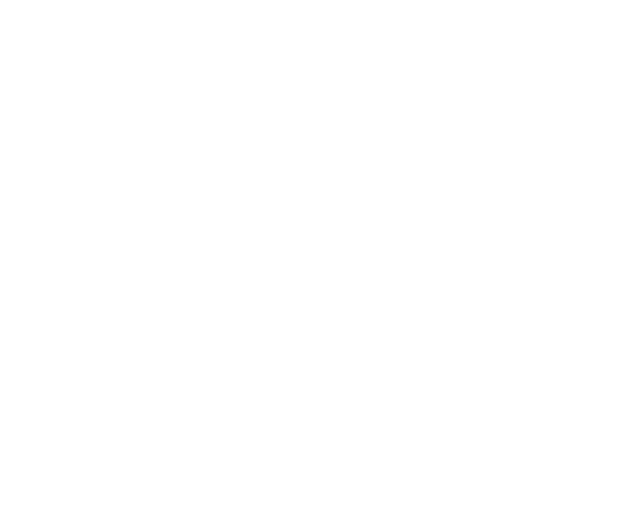
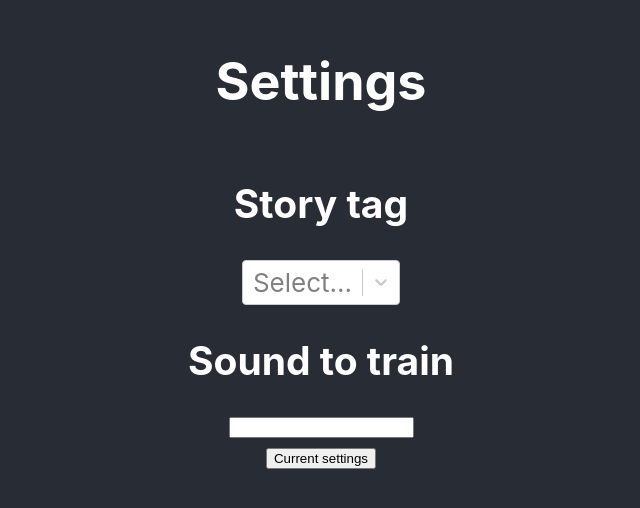
Before and after one commit to root-kawaii/AUTISTA, a React (Create React App) app in the folder client/: page /test in a window 1280 px wide. Before the commit this address had no page. Shown: the part 158-666 px from the top of the page, without its empty margins (319-959 px from the left). Built offline with nearby package versions, Linux system fonts and the light colour scheme; what mic-recorder-to-mp3 would draw is missing.

Commit message:
Settings page and small modifications

```diff
--- a/client/package.json
+++ b/client/package.json
@@ -19,6 +19,7 @@
     "react-router-dom": "^6.4.3",
     "react-s3": "^1.3.1",
     "react-scripts": "5.0.1",
+    "react-select": "^5.7.0",
     "web-vitals": "^2.1.4"
   },
   "scripts": {
--- a/client/src/App.js
+++ b/client/src/App.js
@@ -1,14 +1,17 @@
 // Importing modules
 import React, { useState, useEffect, useCallback } from "react";
 import "./App.css";
-import AudioPlayer from "./AudioPlayer";
-import AudioRecorder from "./AudioRecorder";
+import AudioPlayer from "./AudioUtilities/AudioPlayer";
+import AudioRecorder from "./AudioUtilities/AudioRecorder";
+import TTS from "./AudioUtilities/TextToSpeech"
 import {BrowserRouter as Router, Route, Routes} from "react-router-dom";
 import Home from "./pages/Home";
 import LoginPage from "./pages/LoginPage";
 import JoinSession from "./pages/JoinSession";
 import CreateSession from "./pages/CreateSession";
 import TutorMeeting from "./pages/TutorMeeting";
+import TextToSpeech from "./AudioUtilities/TextToSpeech";
+import Settings from "./pages/Settings";
 
 function App() {
 
@@ -35,6 +38,10 @@ function App() {
                       <Route path="/join" element={<JoinSession />} />
                       <Route path="/create" element={<CreateSession />} />
                       <Route path="/tutorMeeting/:sessionCode" element={<TutorMeeting />} />
+
+                       {/*<Route path="/test" element={<TextToSpeech banana />} />*/}
+                      <Route path="/test" element={<Settings/>} />
+
                   </Routes>
               </div>
           </div>
--- a/client/src/AudioPlayer.js
+++ b/client/src/AudioUtilities/AudioPlayer.js
@@ -1,7 +1,11 @@
 import React, { useState, useEffect } from "react";
+import textToSpeech from "./TextToSpeech";
+import TTS from "./TextToSpeech";
 
 const currentBaseUrl = "https://aui20222.s3.eu-central-1.amazonaws.com/";
 const currentAudioName = "audioBanana.aac";
+
+const text = "banana"
 
 const useAudio = url => {
   const [audio] = useState(new Audio(url));
@@ -11,6 +15,7 @@ const useAudio = url => {
 
   useEffect(() => {
       playing ? audio.play() : audio.pause();
+      // TTS(text);
     },
     [playing]
   );
@@ -21,6 +26,9 @@ const useAudio = url => {
       audio.removeEventListener('ended', () => setPlaying(false));
     };
   }, []);
+
+
+
 
   return [playing, toggle];
 };
--- /dev/null
+++ b/client/src/AudioUtilities/TextToSpeech.js
@@ -0,0 +1,10 @@
+import React, { useEffect } from "react"
+
+
+const TTS = text => {
+  const msg = new SpeechSynthesisUtterance()
+  msg.text = text
+  window.speechSynthesis.speak(msg)
+}
+
+export default TTS;
--- a/client/src/pages/Home.js
+++ b/client/src/pages/Home.js
@@ -1,7 +1,7 @@
 import React, {useEffect, useState} from "react";
 import "./Home.css";
-import AudioPlayer from "../AudioPlayer"
-import AudioRecorder from "../AudioRecorder"
+import AudioPlayer from "../AudioUtilities/AudioPlayer"
+import AudioRecorder from "../AudioUtilities/AudioRecorder"
 
 
 function Home(){
--- /dev/null
+++ b/client/src/pages/Settings.js
@@ -0,0 +1,63 @@
+import React, {useState} from 'react';
+import Select from 'react-select'
+import {Button} from "@mui/material";
+
+// const serverURL = "/settings"
+
+const possibleTags = [
+  { value: 'fantasy', label: 'Fantasy' },
+  { value: 'sci-fi', label: 'Sci-fi' }
+]
+const sendSettingsToServer = () => {
+
+  // fetch(serverURL, {
+  //    method: 'POST',
+  //    //mode: 'cors',        //this depends on the port used by the React app and server
+  //    body: JSON.stringify( /*data*/ )
+  //  })
+
+}
+
+
+const Settings = () => {
+  const [storyTag, setStoryTag] = useState('');
+  const [soundToTrain, setSoundToTrain] = useState('');
+
+  const handleChangeTag= (e) => {
+    console.log("set tag!!");
+    setStoryTag(e.value)
+  }
+
+  const handleChangeSound= (e) => {
+    console.log("set sound!!")
+    setSoundToTrain(e.target.value)
+  }
+
+  const checkSettings = () => {
+    console.log(storyTag)
+    console.log(soundToTrain)
+  }
+
+  return (
+      // ???
+    <div className="App">
+      {/*???*/}
+      <header className="App-header">
+
+        <h1>Settings </h1>
+        <h2>Story tag</h2>
+        <Select options={possibleTags} onChange={handleChangeTag}/>
+        <h2>Sound to train</h2>
+        <input type={"text"} onChange={handleChangeSound}/>
+
+        <div>
+          <button onClick={checkSettings}> Current settings </button>
+        </div>
+
+
+      </header>
+    </div>
+  );
+}
+
+export default Settings;
```
Also changed, not shown: client/src/AudioUtilities/AudioRecorder.js (renamed from client/src/AudioRecorder.js), 2 other files (tests, documents, lock files or other folders).
